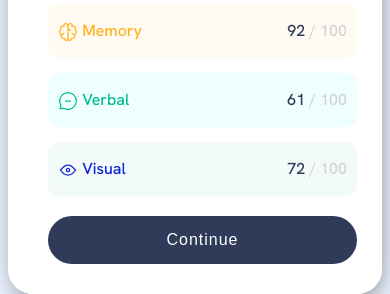
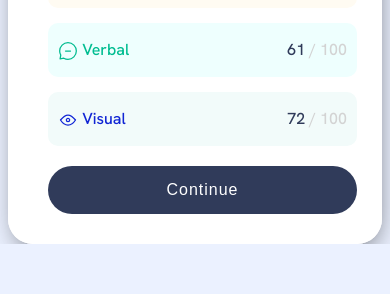
Before and after one commit to pritulgohil/result-summary, a plain HTML site: page index.html in a window 390 px wide. Shown: the part 811-1105 px from the top of the page. After the commit the page ends 1055 px from the top, so only its background shows below. Drawn offline with Linux system fonts and the light colour scheme.

Commit message:
Update styles.css

```diff
--- a/styles.css
+++ b/styles.css
@@ -42,11 +42,14 @@ box-shadow: 2px 11px 30px -11px rgba(0,0,0,0.75);
     .flex-container {
       flex-direction: column;
     }
+    body{
+        margin-top:210px;
+    }
   }
 
   @media (max-width: 390px) {
     body {
-        margin-top:500px;
+        margin-top:400px;
     }
   }
 
```
